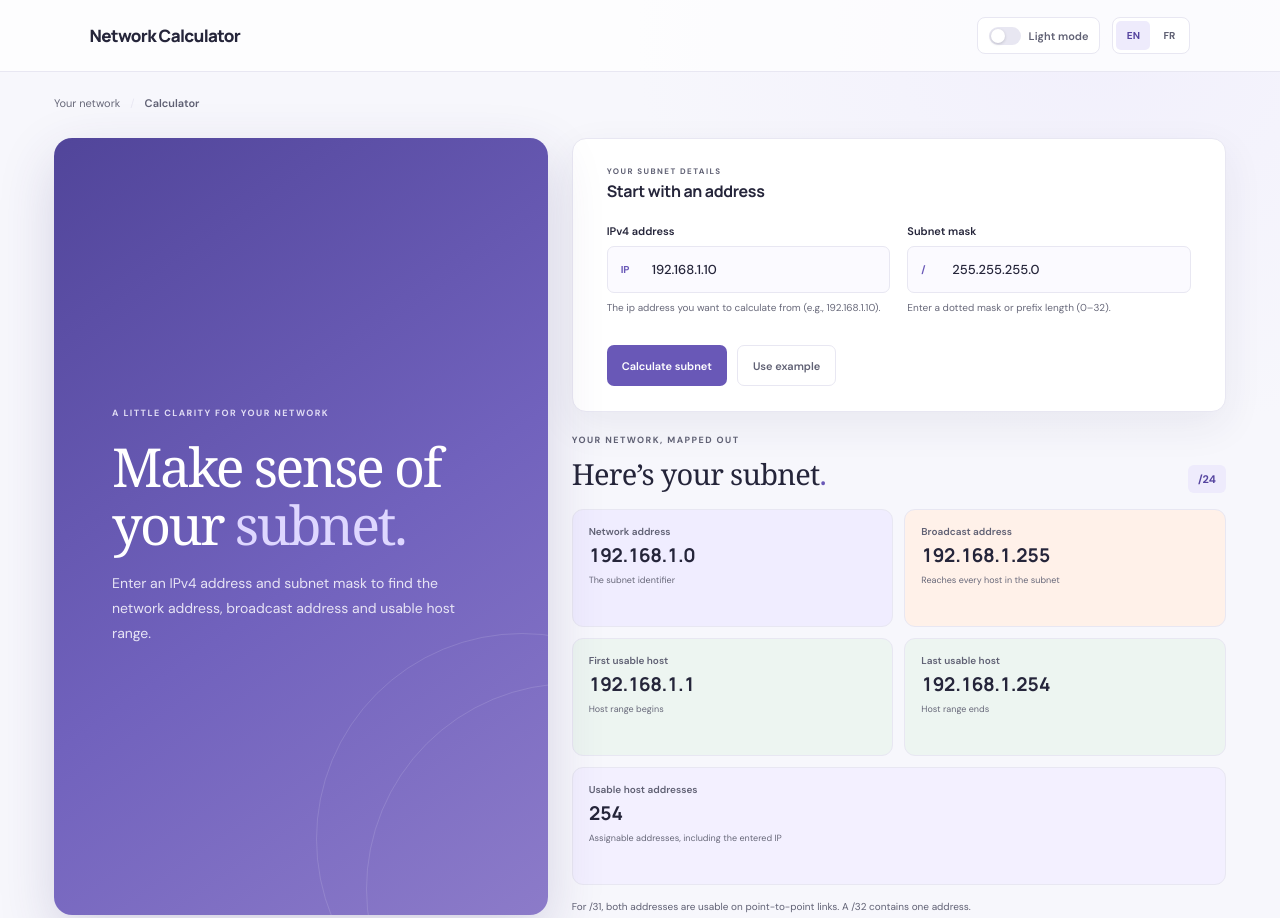
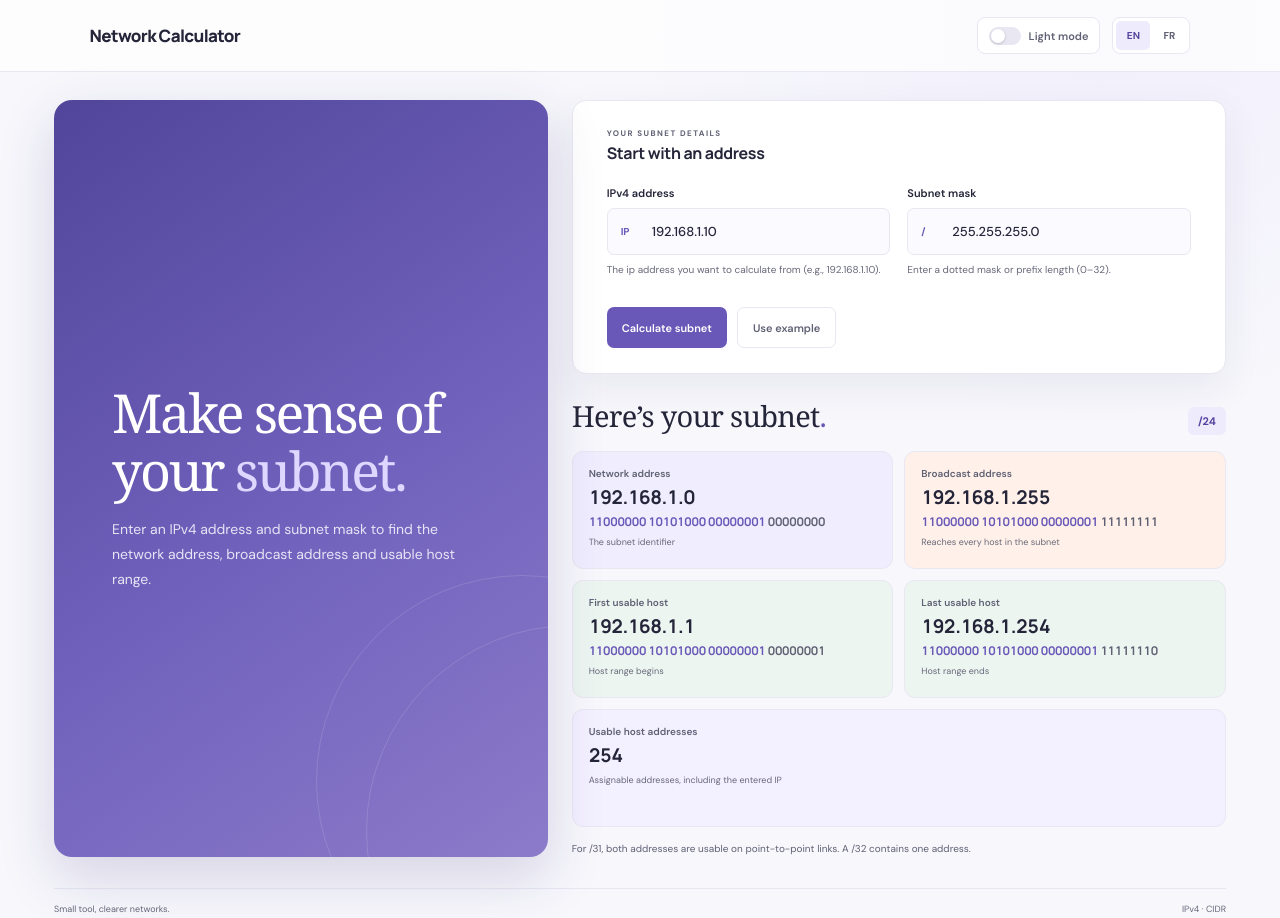
Before and after one commit to Clement-Poger/network-calculator, a plain HTML site: page index.html in a window 1280 px wide. Shown: the top 918 px of the page. Drawn offline with Linux system fonts and the light colour scheme.

Commit message:
feat: V1.5 - Readjustments and add binary answer for each ip.

```diff
--- a/app.js
+++ b/app.js
@@ -149,6 +149,25 @@ function formatIPv4(value) {
   return [24, 16, 8, 0].map((shift) => Math.floor(value / (2 ** shift)) % 256).join(".");
 }
 
+function formatMaskedBinary(value, prefix) {
+  const octets = [24, 16, 8, 0].map((shift) => {
+    const octet = Math.floor(value / (2 ** shift)) % 256;
+    return octet.toString(2).padStart(8, "0");
+  });
+
+  let bitIndex = 0;
+  return octets.map((octet) => {
+    const networkLength = Math.max(0, Math.min(8, prefix - bitIndex));
+    bitIndex += 8;
+    const networkBits = octet.slice(0, networkLength);
+    const hostBits = octet.slice(networkLength);
+    return [
+      networkBits ? `<span class="binary-network">${networkBits}</span>` : "",
+      hostBits ? `<span class="binary-host">${hostBits}</span>` : ""
+    ].join("");
+  }).join(" ");
+}
+
 function parseNetmask(value) {
   const trimmed = value.trim();
   if (/^\d{1,2}$/.test(trimmed)) {
@@ -183,6 +202,10 @@ function displayResult(result) {
   document.getElementById("broadcast-result").textContent = formatIPv4(result.broadcast);
   document.getElementById("host-min-result").textContent = formatIPv4(result.firstHost);
   document.getElementById("host-max-result").textContent = formatIPv4(result.lastHost);
+  document.getElementById("network-bin-result").innerHTML = formatMaskedBinary(result.network, result.prefix);
+  document.getElementById("broadcast-bin-result").innerHTML = formatMaskedBinary(result.broadcast, result.prefix);
+  document.getElementById("host-min-bin-result").innerHTML = formatMaskedBinary(result.firstHost, result.prefix);
+  document.getElementById("host-max-bin-result").innerHTML = formatMaskedBinary(result.lastHost, result.prefix);
   document.getElementById("host-count-result").textContent = result.usableCount.toLocaleString(language === "fr" ? "fr-FR" : "en-GB");
   document.getElementById("prefix-badge").textContent = `/${result.prefix}`;
 }
--- a/index.html
+++ b/index.html
@@ -31,11 +31,9 @@
       </header>
 
       <main class="main-content">
-        <div class="breadcrumb"><span data-i18n="breadcrumb-parent">Your network</span><span class="breadcrumb-divider">/</span><strong data-i18n="breadcrumb-current">Calculator</strong></div>
 
         <div class="workspace-grid">
         <section class="intro" aria-labelledby="page-title">
-          <span class="eyebrow" data-i18n="eyebrow">A LITTLE CLARITY FOR YOUR NETWORK</span>
           <h1 id="page-title" data-i18n="title">Make sense of your <span>subnet.</span></h1>
           <p data-i18n="intro">Enter an IPv4 address and netmask. We’ll map out the network, broadcast, and usable host range for you.</p>
         </section>
@@ -79,7 +77,6 @@
         <section class="results-section" id="results" aria-labelledby="results-title" aria-live="polite">
           <div class="results-heading">
             <div>
-              <span class="eyebrow" data-i18n="results-kicker">YOUR NETWORK, MAPPED OUT</span>
               <h2 id="results-title" data-i18n="results-title">Here’s your subnet<span class="heading-period">.</span></h2>
             </div>
             <span class="prefix-badge" id="prefix-badge">/24</span>
@@ -88,26 +85,30 @@
             <article class="result-card result-card-network">
               <span class="result-label" data-i18n="network">Network address</span>
               <strong class="result-value" id="network-result">192.168.1.0</strong>
+              <span class="result-value" id="network-bin-result">11000000 10101000 00000001 00000000</span>
               <small data-i18n="network-note">The subnet identifier</small>
             </article>
             <article class="result-card result-card-broadcast">
               <span class="result-label" data-i18n="broadcast">Broadcast address</span>
               <strong class="result-value" id="broadcast-result">192.168.1.255</strong>
+              <span class="result-value" id="broadcast-bin-result">11000000 10101000 00000001 11111111</span>
               <small data-i18n="broadcast-note">Reaches every host in the subnet</small>
             </article>
             <article class="result-card result-card-host">
               <span class="result-label" data-i18n="host-min">First usable host</span>
               <strong class="result-value" id="host-min-result">192.168.1.1</strong>
+              <span class="result-value" id="host-min-bin-result">11000000 10101000 00000001 00000001</span>
               <small data-i18n="host-min-note">Host range begins</small>
             </article>
             <article class="result-card result-card-host">
               <span class="result-label" data-i18n="host-max">Last usable host</span>
               <strong class="result-value" id="host-max-result">192.168.1.254</strong>
+              <span class="result-value" id="host-max-bin-result">11000000 10101000 00000001 11111110</span>
               <small data-i18n="host-max-note">Host range ends</small>
             </article>
             <article class="result-card result-card-count">
               <span class="result-label" data-i18n="host-count">Usable host addresses</span>
-              <strong class="result-value" id="host-count-result">254</strong>
+              <span class="result-value" id="host-count-result">254</span>
               <small data-i18n="host-count-note">Assignable addresses, including the entered IP</small>
             </article>
           </div>
--- a/style.css
+++ b/style.css
@@ -311,6 +311,9 @@ button { color: inherit; }
 .result-card-count { grid-column: span 2; background: var(--result-count); }
 .result-label { color: var(--muted); font-size: 10px; font-weight: 600; }
 .result-value { max-width: 100%; margin-top: 4px; overflow-wrap: anywhere; color: var(--ink); font-family: Manrope, "Segoe UI", sans-serif; font-size: clamp(15px, 2vw, 19px); font-weight: 700; letter-spacing: -.5px; font-variant-numeric: tabular-nums; }
+.result-card span[id$="-bin-result"] { font-size: 12px; line-height: 1.35; letter-spacing: -.25px; }
+.binary-network { color: var(--purple); }
+.binary-host { color: var(--muted); }
 .result-card small { margin-top: 6px; color: var(--subtle); font-size: 9px; line-height: 1.4; }
 .results-footnote { display: flex; align-items: flex-start; gap: 8px; margin: 14px 0 0; color: var(--muted); font-size: 10px; line-height: 1.6; }
 .page-footer { display: flex; justify-content: space-between; margin-top: 31px; padding: 14px 0 20px; border-top: 1px solid var(--line); color: var(--subtle); font-size: 9px; }
```
